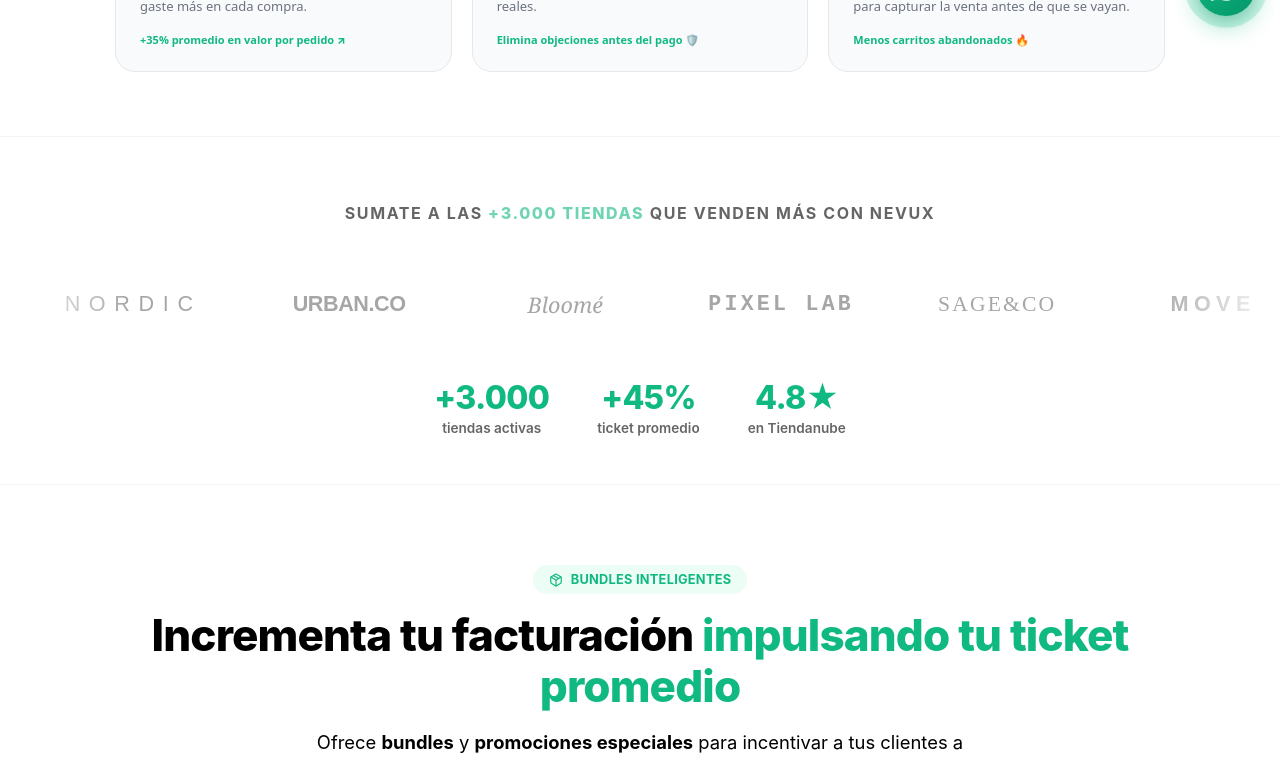
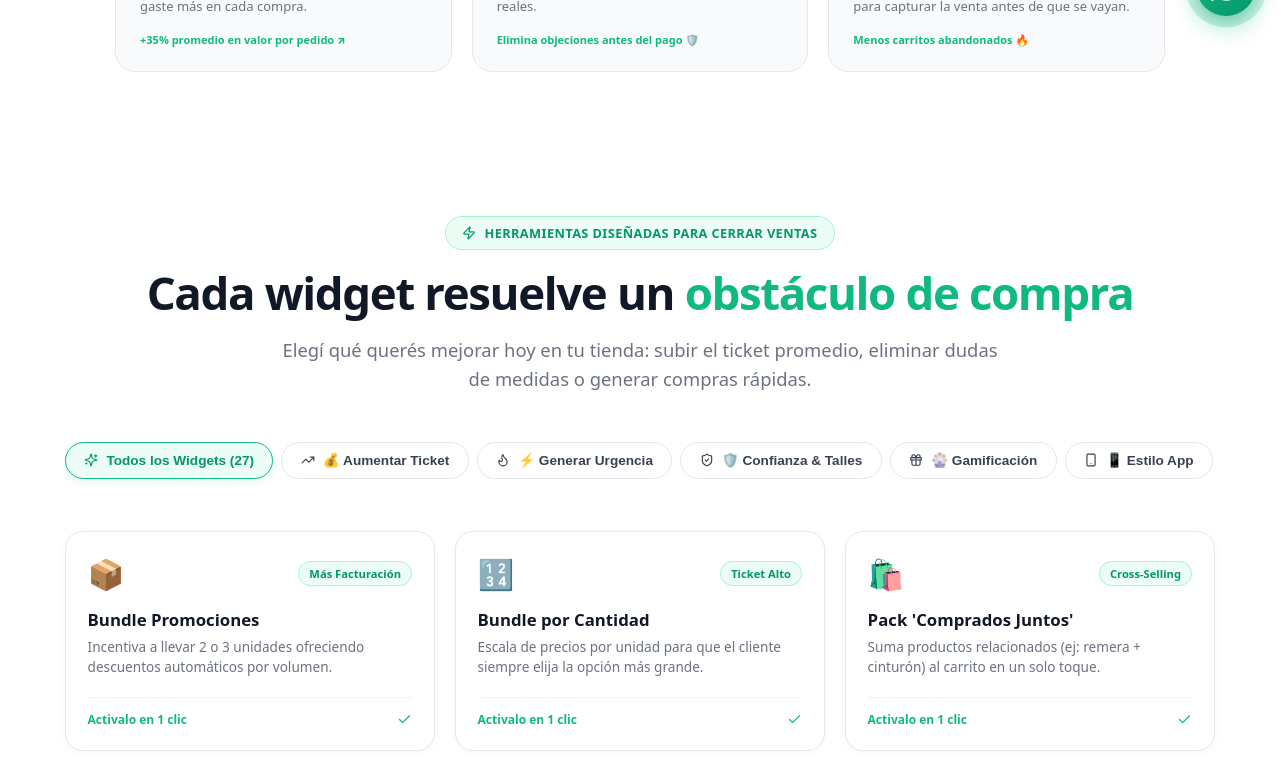
Before and after one commit to rodri-nexus/Nexus2026, a Next.js app: page / in a window 1280 px wide. Shown: the part 760-1522 px from the top of the page. Built offline with nearby package versions, Linux system fonts and the light colour scheme.

Commit message:
Update page.tsx

```diff
--- a/app/page.tsx
+++ b/app/page.tsx
@@ -1,11 +1,6 @@
 import Header from "./components/landing/Header";
 import Hero from "./components/landing/Hero";
-import SocialProof from "./components/landing/SocialProof";
-import FeatureBundles from "./components/landing/FeatureBundles";
 import FeatureWidgets from "./components/landing/FeatureWidgets";
-import FeatureTrust from "./components/landing/FeatureTrust";
-import FeatureCustomize from "./components/landing/FeatureCustomize";
-import Testimonials from "./components/landing/Testimonials";
 import CTAFinal from "./components/landing/CTAFinal";
 import Footer from "./components/landing/Footer";
 import ChatBubble from "./components/landing/ChatBubble";
@@ -24,14 +19,9 @@ export default function HomePage() {
       {/* Header sticky */}
       <Header />
 
-      {/* Secciones principales */}
+      {/* Secciones principales de alta conversión */}
       <Hero />
-      <SocialProof />
-      <FeatureBundles />
       <FeatureWidgets />
-      <FeatureTrust />
-      <FeatureCustomize />
-      <Testimonials />
       <CTAFinal />
 
       {/* Footer */}
@@ -41,4 +31,4 @@ export default function HomePage() {
       <ChatBubble />
     </main>
   );
-      }
+}
```
